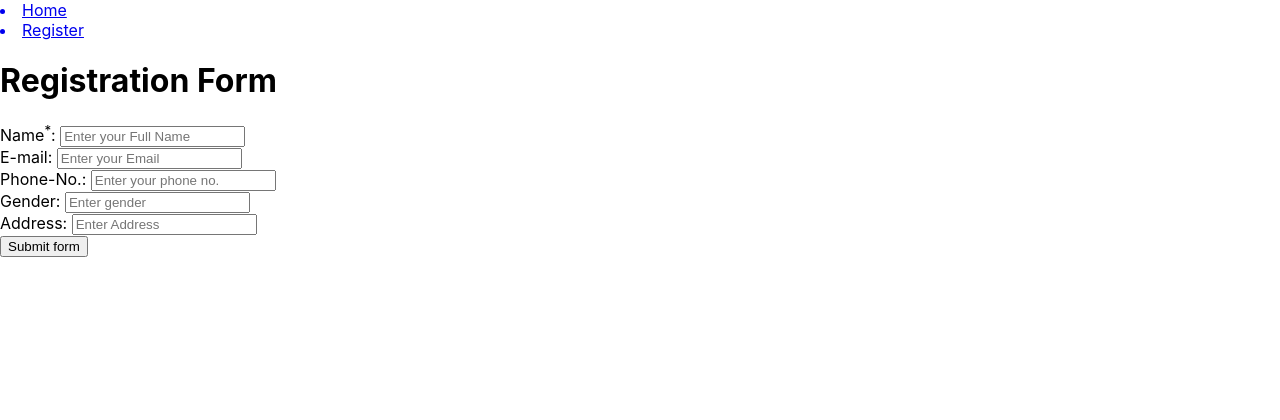
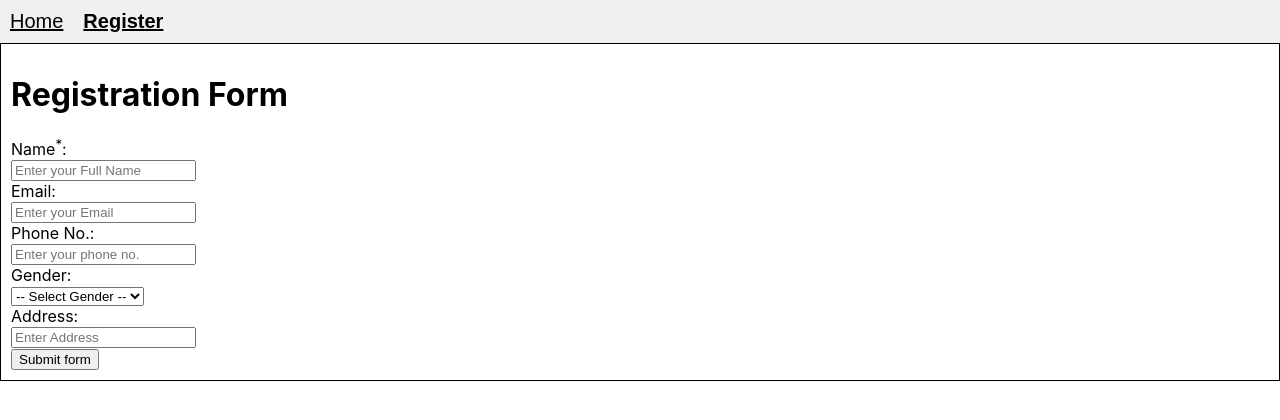
Before and after one commit to Nitinsharma235/user-registration-app, a React (Create React App) app: page /register in a window 1280 px wide. Shown: the top 420 px of the page. Built offline with nearby package versions, Linux system fonts and the light colour scheme.

Commit message:
added styling

```diff
--- a/src/App.css
+++ b/src/App.css
@@ -45,3 +45,85 @@
   text-align: center;
   font-family: sans-serif;
 }
+
+.input-field {
+  border: 1px solid black;
+  padding: 10px;
+  margin-bottom: 10px;
+}
+
+.register-container {
+  display: flex;
+  justify-content: center;
+  align-items: center;
+  min-height: 100vh;
+  background-color: #f1f1f1;
+}
+
+.register-form {
+  background-color: white;
+  padding: 30px;
+  border-radius: 12px;
+  box-shadow: 0 4px 12px rgba(0,0,0,0.1);
+  width: 100%;
+  max-width: 400px;
+  display: flex;
+  flex-direction: column;
+  gap: 15px;
+}
+
+.register-form h2 {
+  text-align: center;
+  margin-bottom: 20px;
+}
+
+.register-form label {
+  font-weight: 500;
+}
+
+.register-form input {
+  padding: 10px;
+  border: 1px solid #ccc;
+  border-radius: 6px;
+  font-size: 14px;
+}
+
+.register-form button {
+  padding: 10px;
+  background-color: #4a90e2;
+  color: white;
+  border: none;
+  border-radius: 6px;
+  font-weight: bold;
+  cursor: pointer;
+  transition: background-color 0.3s;
+}
+
+.register-form button:hover {
+  background-color: #357ac9;
+}
+
+
+.error {
+  color: red;
+  font-size: 0.9em;
+  margin-top: 2px;
+}
+.user-list-container {
+  display: grid;
+  grid-template-columns: repeat(auto-fill, minmax(250px, 1fr));
+  gap: 16px;
+  padding: 20px;
+}
+
+.user-card-wrapper {
+  cursor: pointer;
+  transition: transform 0.2s, ease-in-out;
+  border-radius: 12px;
+}
+
+.user-card-wrapper:hover {
+  /* transform: translateY(-5px); */
+   transform: scale(1.05);
+   /* box-shadow: 0 4px 12px rgba(0, 0, 0, 0.1); */
+}
--- a/src/App.js
+++ b/src/App.js
@@ -1,5 +1,4 @@
 import './App.css';
-import RegistrationForm from './components/RegistrationForm';
 import Navbar from './components/Navbar';
 import { createBrowserRouter,RouterProvider } from 'react-router-dom';
 import Register from './pages/Register';
@@ -34,7 +33,7 @@ function App() {
 
     {
       path:'/user/:id',
-      element:<><Navbar/>{<Profile/>}</>
+      element:<><Navbar/><Profile/></>
     }
   ])
 
--- a/src/components/Navbar.js
+++ b/src/components/Navbar.js
@@ -2,13 +2,39 @@ import React from 'react'
 import { NavLink } from 'react-router-dom'
 function Navbar() {
   return (
-    <div>
-      <nav>
-      <NavLink to='/'><li>Home</li></NavLink>
-      <NavLink to='/register'><li>Register</li></NavLink>
-      {/* <NavLink to='/profile'><li>Profile Page</li></NavLink> */}
-      </nav>
-    </div>
+    <nav     style={{
+      backgroundColor: '#f0f0f0',
+      padding: '10px',
+      display: 'flex',
+      gap: '20px',
+      fontFamily: 'Arial, sans-serif',
+      fontSize: '20px',
+      alignItems: 'center',
+      listStyle: 'none',
+    }}
+>
+
+       <NavLink
+        to="/"
+        style={({ isActive, isPending }) => ({
+          fontWeight: isActive ? 'bold' : '',
+          color: isPending ? 'red' : 'black',
+        })}
+       >
+        Home
+      </NavLink>
+
+      <NavLink
+        to="/register"
+        style={({ isActive, isPending }) => ({
+          fontWeight: isActive ? 'bold' : '',
+          color: isPending ? 'red' : 'black',
+        })}
+      >
+        Register
+      </NavLink>
+</nav>
+
   )
 }
 
--- a/src/components/RegistrationForm.js
+++ b/src/components/RegistrationForm.js
@@ -1,53 +1,120 @@
-import React, { useState } from 'react'
-import { useRef } from 'react';
+import '../App.css';
+import { useRef, useState } from 'react';
 
 function generateId() {
   return Date.now().toString() + Math.random().toString(36).substr(2, 5);
 }
 
-function RegistrationForm({onRegister}) {
-  const nameRef=useRef(null);
-  const emailRef=useRef(null);
-  const phoneRef=useRef(null);
-  const genderRef=useRef(null);
-  const addressRef=useRef(null);
+function RegistrationForm({ onRegister }) {
+  const nameRef = useRef(null);
+  const emailRef = useRef(null);
+  const phoneRef = useRef(null);
+  const genderRef = useRef(null);
+  const addressRef = useRef(null);
+
+  const [error, setErrors] = useState({});
+
+  const handleAddSubmit = () => {
+    const name = nameRef.current.value.trim();
+    const email = emailRef.current.value.trim();
+    const phone = phoneRef.current.value.trim();
+    const gender = genderRef.current.value.trim();
+    const address = addressRef.current.value.trim();
+
+    const newUser = {
+      id: generateId(),
+      name,
+      email,
+      phone,
+      gender,
+      address,
+    };
+
+    const newErrors = validateForm(newUser);
+    setErrors(newErrors);
+
+    if (Object.keys(newErrors).length === 0) {
+      console.log('Form submitted successfully!');
+      console.log(newUser);
+      onRegister(newUser);
 
 
+      nameRef.current.value = '';
+      emailRef.current.value = '';
+      phoneRef.current.value = '';
+      genderRef.current.value = '';
+      addressRef.current.value = '';
+    } else {
+      console.log('Form submission failed due to validation errors.');
+    }
+  };
 
-  const handleAddSubmit= () =>{
-    const name=nameRef.current.value.trim();
-    const email=emailRef.current.value.trim();
-    const phone=phoneRef.current.value.trim();
-    const gender=genderRef.current.value.trim();
-    const address=addressRef.current.value.trim();
+  const validateForm = (data) => {
+    const errors = {};
 
-    if(!name || !email || !phone || !gender || !address){
-      alert("Enter the details");
-      return;
+    if (!data.name.trim()) {
+      errors.name = 'Name is required';
+    } else if (/\d/.test(data.name)) {
+      errors.name = 'Name must be in alphabets';
+
+    }else if (data.name.length < 4) {
+      errors.name = 'Name must be at least 4 characters long';
     }
-    const newUser={
-      id:generateId(),
-      name:name,
-      email:email,
-      phone:phone,
-      gender:gender,
-      address:address
+    if (!data.email.trim()) {
+      errors.email = 'Email is required';
+    } else if (!/\S+@\S+\.\S+/.test(data.email)) {
+      errors.email = 'Email is invalid';
     }
-    console.log(newUser);
-    onRegister(newUser);
 
-  }
+    if (!data.phone.trim()) {
+      errors.phone = 'Phone number is required';
+    } else if (!/^\d{10}$/.test(data.phone)) {
+      errors.phone = "Phone number must be exactly 10 digits";
+    }
+
+    if (!data.gender.trim()) {
+      errors.gender = 'Gender is required';
+    }
+
+    if (!data.address.trim()) {
+      errors.address = 'Address is required';
+    }
+
+    return errors;
+  };
+
   return (
-    <div>
+    <div className="input-field">
       <h1>Registration Form</h1>
-      Name<sup>*</sup>:{" "} <input type='text' placeholder='Enter your Full Name' ref={nameRef}/><br/>
-      E-mail:{" "}<input type='email' placeholder="Enter your Email" ref={emailRef} /><br/>
-      Phone-No.:{" "}<input type='tel' placeholder="Enter your phone no." ref={phoneRef} /><br/>
-      Gender:{" "}<input type='text' placeholder="Enter gender" ref={genderRef} /><br/>
-      Address:{" "}<input type='text' placeholder="Enter Address" ref={addressRef} /><br/>
+
+      <label>Name<sup>*</sup>:</label><br />
+      <input type="text" placeholder="Enter your Full Name" ref={nameRef} />
+      {error.name && <span className="error">{error.name}</span>}<br />
+
+      <label>Email:</label><br />
+      <input type="email" placeholder="Enter your Email" ref={emailRef} />
+      {error.email && <span className="error">{" "}{error.email}</span>}<br />
+
+      <label>Phone No.:</label><br />
+      <input type="tel" placeholder="Enter your phone no." ref={phoneRef} />
+      {error.phone && <span className="error">{" "}{error.phone}</span>}<br />
+
+      <label>Gender:</label><br />
+      {/* <input type="text" placeholder="Enter gender" ref={genderRef} /> */}
+      <select ref={genderRef}>
+        <option value="">-- Select Gender --</option>
+        <option value="Male">Male</option>
+        <option value="Female">Female</option>
+      </select>
+
+      {error.gender && <span className="error">{" "}{error.gender}</span>}<br />
+
+      <label>Address:</label><br />
+      <input type="text" placeholder="Enter Address" ref={addressRef} />
+      {error.address && <span className="error">{" "}{error.address}</span>}<br />
       <button onClick={handleAddSubmit}>Submit form</button>
     </div>
-  )
+  );
 }
 
-export default RegistrationForm
+export default RegistrationForm;
--- a/src/components/UserList.js
+++ b/src/components/UserList.js
@@ -1,15 +1,16 @@
 import React from "react";
-import { Link, useNavigate } from "react-router-dom";
+import { useNavigate } from "react-router-dom";
 import UserCard from "./UserCard";
 function UserList({ userData }) {
   const navigate = useNavigate();
   return (
-    <div>
+    <div className="user-list-container">
       {userData.map((user) => {
-        return <div onClick={()  => {
+        return <div className="user-card-wrapper"
+            onClick={()  => {
             navigate(`/user/${user.id}`, {
               state: {
-                user1:user,
+                user:user,
               },
             });
           }}>
@@ -21,9 +22,3 @@ function UserList({ userData }) {
 }
 
 export default UserList;
-
-{
-  /* <Link to={`/user/${user.id}`}>{user.name}</Link> */
-}
-
-            //  { state: { user },key:"value" }
--- a/src/components/UserProfile.js
+++ b/src/components/UserProfile.js
@@ -1,21 +1,18 @@
-import React from 'react'
-import { useParams } from 'react-router-dom'
 import { useLocation } from 'react-router-dom';
 function UserProfile() {
-    // const {id}=useParams()
-    // const user = userData.find(u => u.id === id);
+
     const { state } = useLocation();
-    const {user1}=state;
+    const {user}=state;
     console.log(useLocation());
   return (
     <div>
       <h2>User Profile</h2>
-      <p><strong>ID:</strong> {user1.id}</p>
-      <p><strong>Name:</strong> {user1.name}</p>
-      <p><strong>Email:</strong> {user1.email}</p>
-      <p><strong>Phone:</strong> {user1.phone}</p>
-      <p><strong>Gender:</strong> {user1.gender}</p>
-      <p><strong>Address:</strong> {user1.address}</p>
+      <p><strong>Name:</strong> {user.name}</p>
+      <p><strong>Email:</strong> {user.email}</p>
+      <p><strong>Phone:</strong> {user.phone}</p>
+      <p><strong>Gender:</strong> {user.gender}</p>
+      <p><strong>Address:</strong> {user.address}</p>
+      <p><strong>ID:</strong> {user.id}</p>
 
     </div>
   )
```
